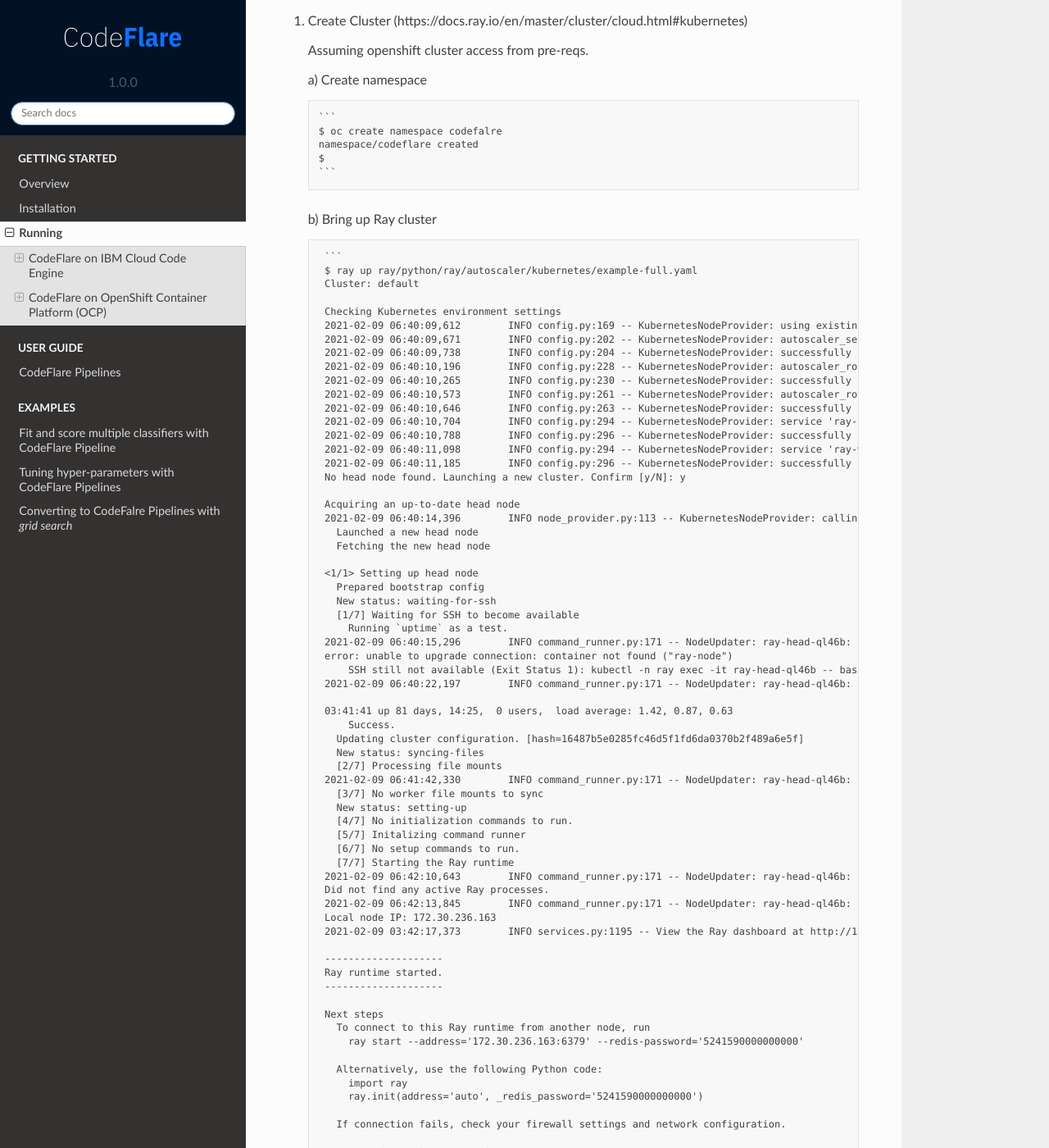
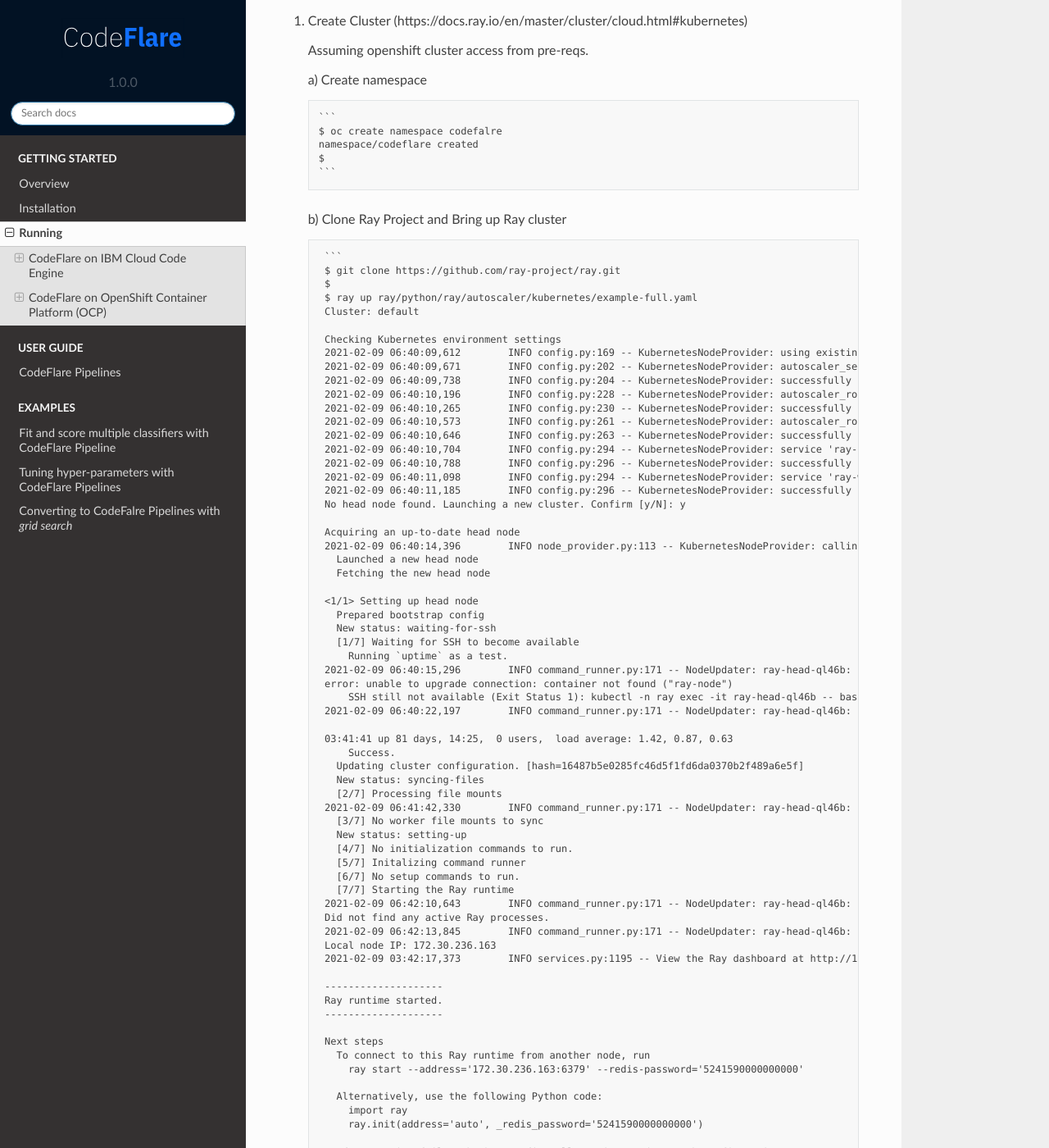
Before and after one commit to project-codeflare/codeflare, a Sphinx documentation site: the page built from docs/source/getting_started/starting.md, in a window 1280 px wide and 1400 px high, scrolled down 3475 px. Shown: the whole window at 82% size. Built offline with Sphinx 7.4.7 and the Read the Docs theme 2.0.0, drawn with Linux system fonts in a browser that asks for light colours; some of the changed text lies outside the part shown.

Commit message:
Update starting.md
Add minor syntax updates of deploying on openshift.

````diff
--- a/docs/source/getting_started/starting.md
+++ b/docs/source/getting_started/starting.md
@@ -170,9 +170,11 @@
        $
        ```
 
-   b) Bring up Ray cluster
+   b) Clone Ray Project and Bring up Ray cluster
 
         ```
+        $ git clone https://github.com/ray-project/ray.git
+        $
         $ ray up ray/python/ray/autoscaler/kubernetes/example-full.yaml
         Cluster: default
 
@@ -262,7 +264,7 @@
    b) Run example test
 
     ```
-    ray submit python/ray/autoscaler/kubernetes/example-full.yaml x.py
+    ray submit ray/python/ray/autoscaler/kubernetes/example-full.yaml x.py
     Loaded cached provider configuration
     If you experience issues with the cloud provider, try re-running the command with --no-config-cache.
     2021-02-09 08:50:51,028	INFO command_runner.py:171 -- NodeUpdater: ray-head-ql46b: Running kubectl -n ray exec -it ray-head-ql46b -- bash --login -c -i 'true && source ~/.bashrc && export OMP_NUM_THREADS=1 PYTHONWARNINGS=ignore && (python ~/x.py)'
````
